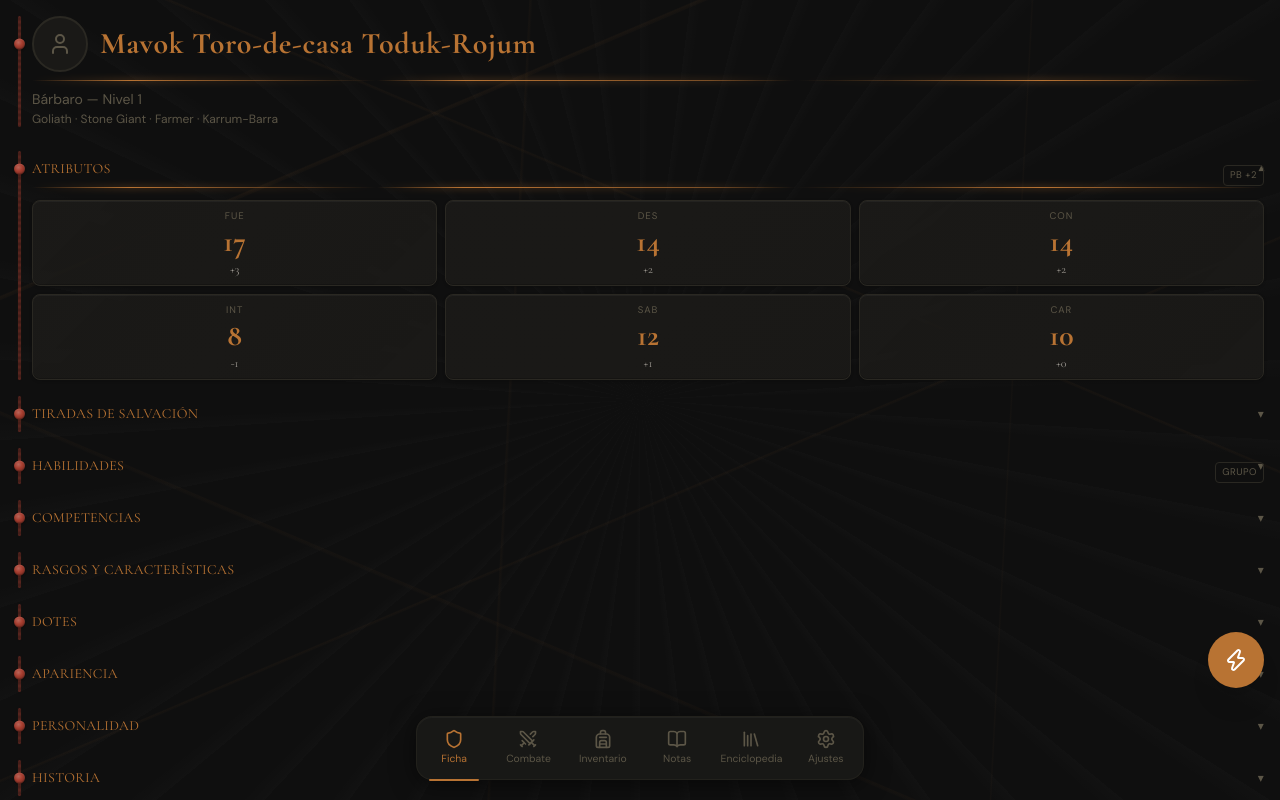
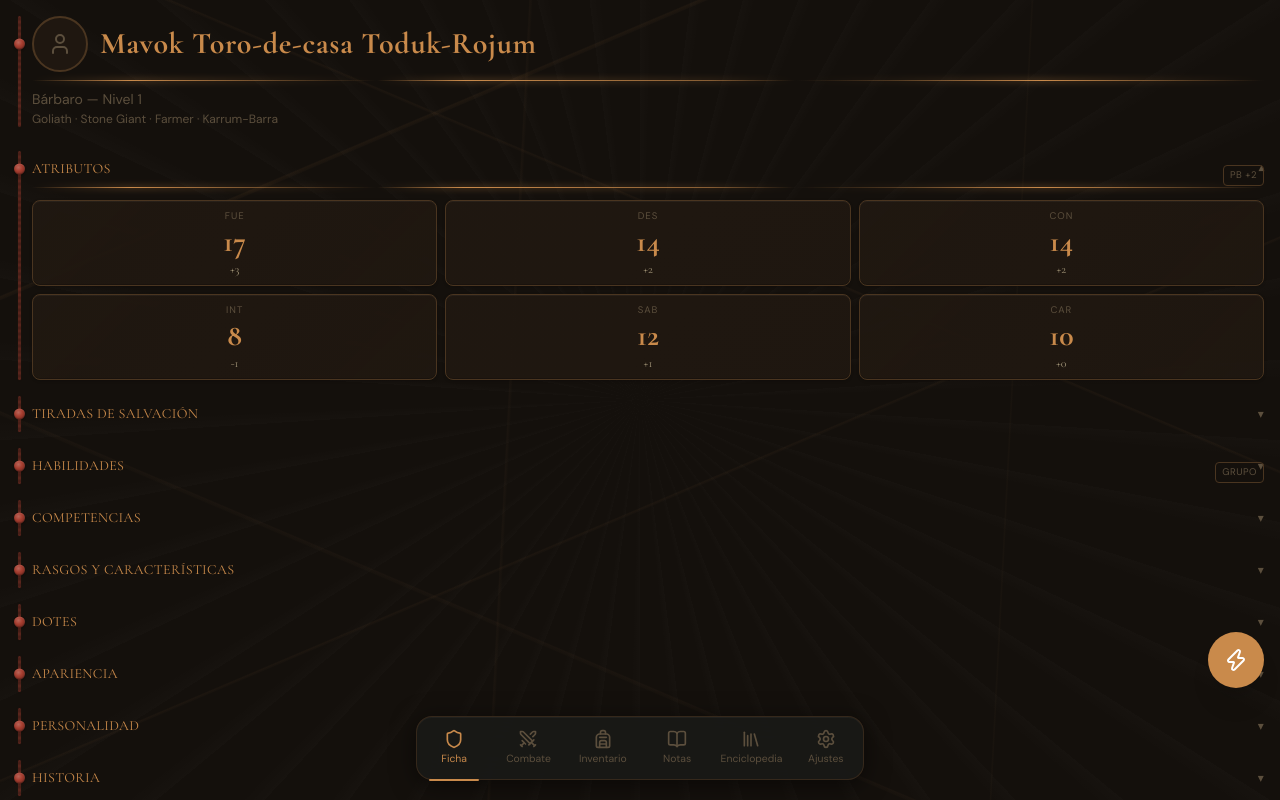
Before and after one commit to Gremiger/mavok, a Next.js app: page / in a window 1280 px wide. Shown: the top 800 px of the page. Built offline with nearby package versions, Linux system fonts and the light colour scheme.

Commit message:
Feature UI-Redesign: style: refresh piedra-viva/pergamino/furia-de-sangre palette values

```diff
--- a/src/app/globals.css
+++ b/src/app/globals.css
@@ -18,13 +18,13 @@
 
 :root,
 [data-theme="piedra-viva"] {
-  --bg: #0f0f0f;
-  --card: #1a1917;
-  --accent: #b87333;
+  --bg: #14100c;
+  --card: #1f1710;
+  --accent: #c98a4b;
   --cord: #a63d2f;
-  --fg: #d4cfc4;
-  --muted: #5c5647;
-  --border-color: #2a2822;
+  --fg: #d9c9a3;
+  --muted: #5c4f3d;
+  --border-color: #4a3520;
 }
 
 [data-theme="dark-fantasy"] {
@@ -38,23 +38,23 @@
 }
 
 [data-theme="pergamino"] {
-  --bg: #d9c9a3;
-  --card: #f0e6cc;
-  --accent: #9c2b2b;
+  --bg: #d9c396;
+  --card: #f3e9cc;
+  --accent: #7a1f1f;
   --cord: #5c3a1f;
-  --fg: #2e2417;
+  --fg: #3a2c14;
   --muted: #8a7554;
-  --border-color: #c4b28e;
+  --border-color: #9c8a54;
 }
 
 [data-theme="furia-de-sangre"] {
-  --bg: #160b0b;
-  --card: #241010;
+  --bg: #0a0a0a;
+  --card: #131313;
   --accent: #c23b2b;
   --cord: #6e1414;
-  --fg: #e8d8ce;
+  --fg: #ece8e4;
   --muted: #6b4444;
-  --border-color: #3a1414;
+  --border-color: #2a2a2a;
 }
 
 /* Prevent iOS auto-zoom on input focus (requires font-size >= 16px) */
```
